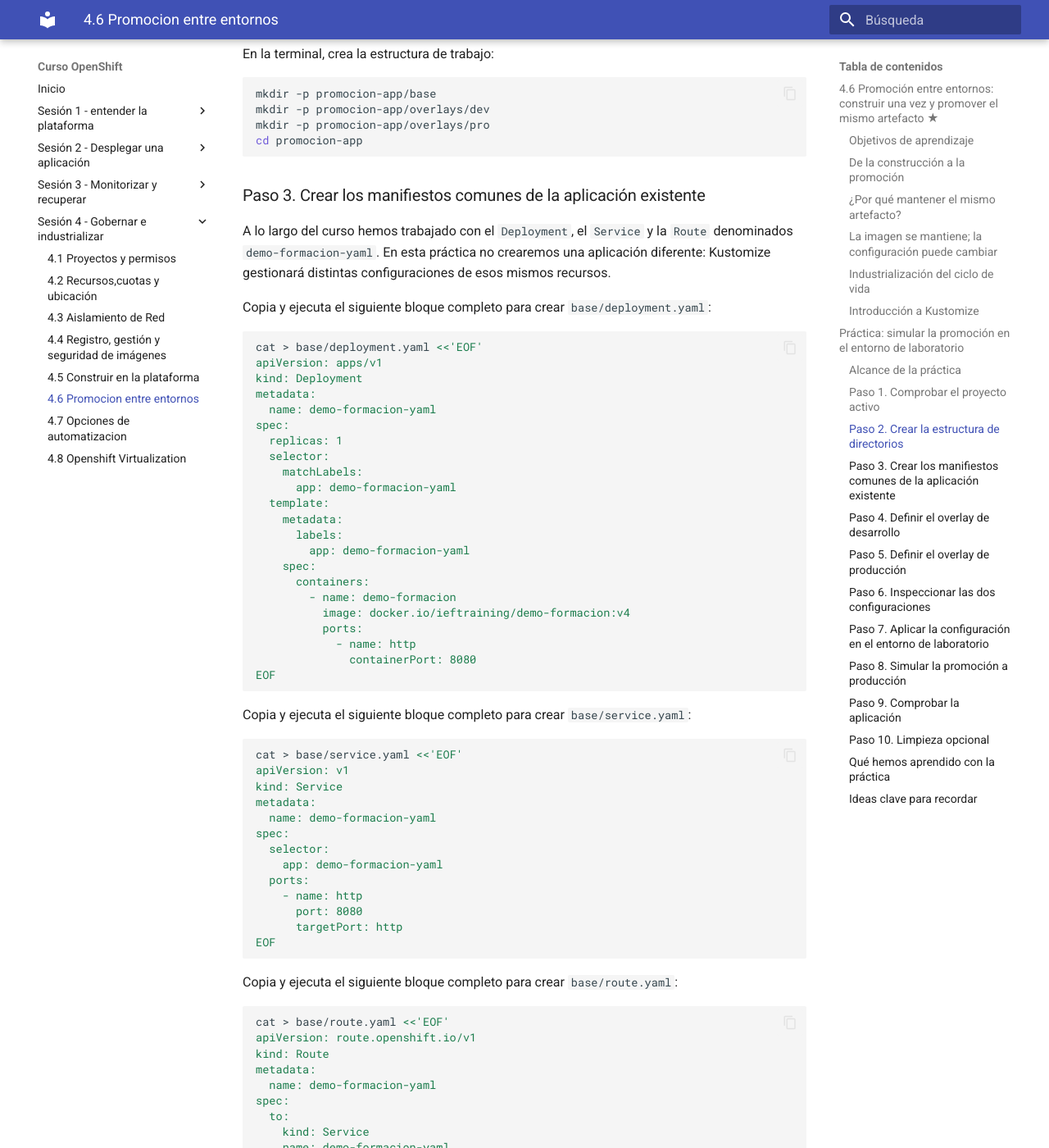
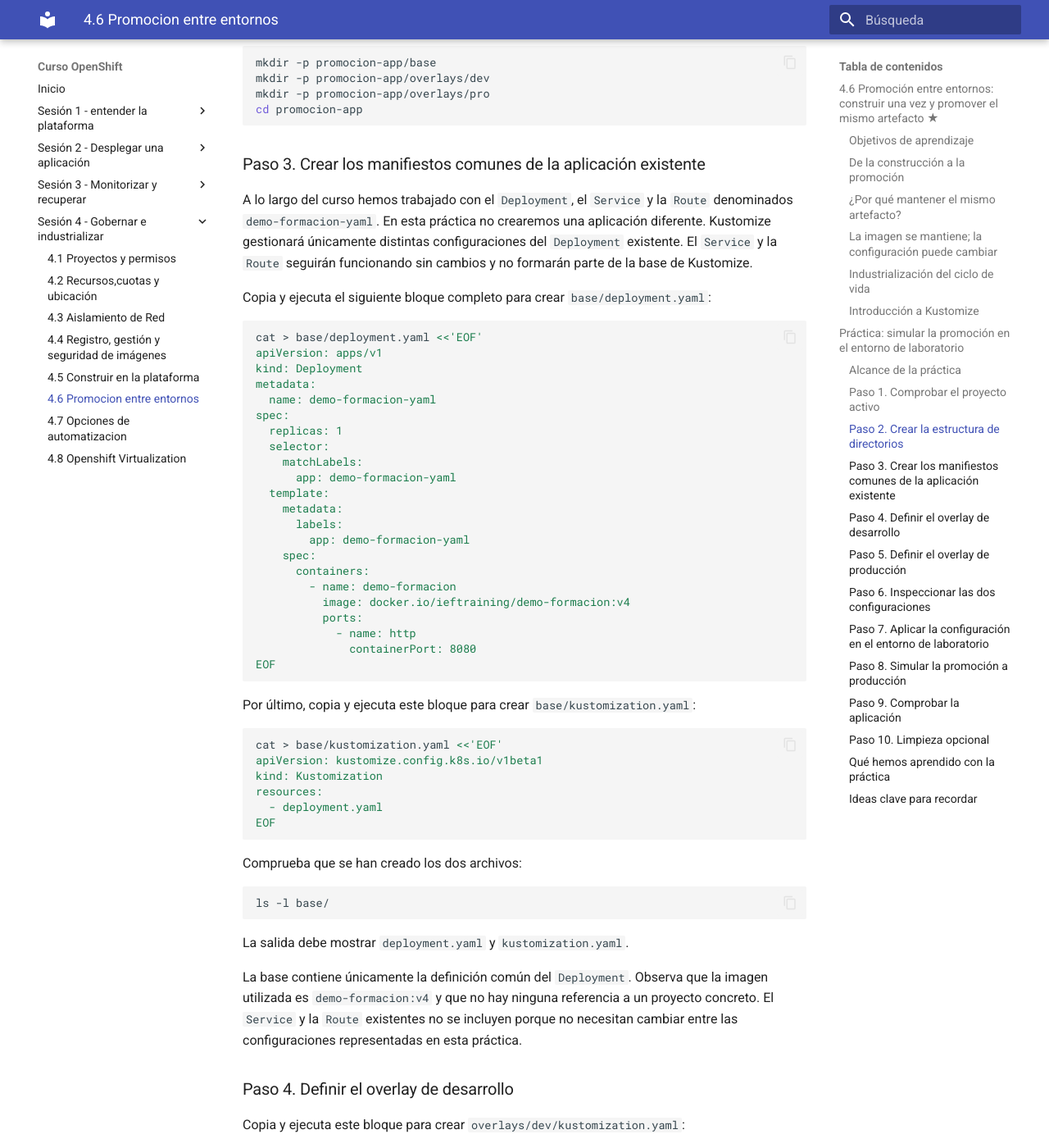
Before and after one commit to ieftraining/curso-openshift, an MkDocs documentation site: the page built from docs/sesion4/4.6 Promocion entre entornos.md, in a window 1280 px wide and 1400 px high, scrolled down 5423 px. Shown: the whole window at 82% size. Built offline with MkDocs 1.6.1 and Material for MkDocs 9.7.7, drawn with Linux system fonts in a browser that asks for light colours; some of the changed text lies outside the part shown.

Commit message:
Add files via upload

````diff
--- a/docs/sesion4/4.6 Promocion entre entornos.md
+++ b/docs/sesion4/4.6 Promocion entre entornos.md
@@ -109,15 +109,13 @@ Si una parte importante de los manifiestos es común a todos los entornos, copia
 
 Su organización básica utiliza dos conceptos:
 
-- **Base:** contiene los recursos comunes de la aplicación, como `Deployment`, `Service` y `Route`.
+- **Base:** contiene la definición común del recurso que queremos gestionar. En esta práctica será el `Deployment` existente.
 - **Superposiciones u overlays:** contienen las diferencias de cada entorno, como el número de réplicas o determinadas etiquetas.
 
 ```text
 promocion-app/
 ├── base/
 │   ├── deployment.yaml
-│   ├── service.yaml
-│   ├── route.yaml
 │   └── kustomization.yaml
 └── overlays/
     ├── dev/
@@ -181,7 +179,7 @@ cd promocion-app
 
 ### Paso 3. Crear los manifiestos comunes de la aplicación existente
 
-A lo largo del curso hemos trabajado con el `Deployment`, el `Service` y la `Route` denominados `demo-formacion-yaml`. En esta práctica no crearemos una aplicación diferente: Kustomize gestionará distintas configuraciones de esos mismos recursos.
+A lo largo del curso hemos trabajado con el `Deployment`, el `Service` y la `Route` denominados `demo-formacion-yaml`. En esta práctica no crearemos una aplicación diferente. Kustomize gestionará únicamente distintas configuraciones del `Deployment` existente. El `Service` y la `Route` seguirán funcionando sin cambios y no formarán parte de la base de Kustomize.
 
 Copia y ejecuta el siguiente bloque completo para crear `base/deployment.yaml`:
 
@@ -210,41 +208,6 @@ spec:
 EOF
 ```
 
-Copia y ejecuta el siguiente bloque completo para crear `base/service.yaml`:
-
-```bash
-cat > base/service.yaml <<'EOF'
-apiVersion: v1
-kind: Service
-metadata:
-  name: demo-formacion-yaml
-spec:
-  selector:
-    app: demo-formacion-yaml
-  ports:
-    - name: http
-      port: 8080
-      targetPort: http
-EOF
-```
-
-Copia y ejecuta el siguiente bloque completo para crear `base/route.yaml`:
-
-```bash
-cat > base/route.yaml <<'EOF'
-apiVersion: route.openshift.io/v1
-kind: Route
-metadata:
-  name: demo-formacion-yaml
-spec:
-  to:
-    kind: Service
-    name: demo-formacion-yaml
-  port:
-    targetPort: http
-EOF
-```
-
 Por último, copia y ejecuta este bloque para crear `base/kustomization.yaml`:
 
 ```bash
@@ -253,20 +216,18 @@ apiVersion: kustomize.config.k8s.io/v1beta1
 kind: Kustomization
 resources:
   - deployment.yaml
-  - service.yaml
-  - route.yaml
 EOF
 ```
 
-Comprueba que se han creado los cuatro archivos:
+Comprueba que se han creado los dos archivos:
 
 ```bash
 ls -l base/
 ```
 
-La salida debe mostrar `deployment.yaml`, `service.yaml`, `route.yaml` y `kustomization.yaml`.
+La salida debe mostrar `deployment.yaml` y `kustomization.yaml`.
 
-La base contiene la definición común. Observa que la imagen utilizada es `demo-formacion:v4` y que no hay ninguna referencia a un proyecto concreto.
+La base contiene únicamente la definición común del `Deployment`. Observa que la imagen utilizada es `demo-formacion:v4` y que no hay ninguna referencia a un proyecto concreto. El `Service` y la `Route` existentes no se incluyen porque no necesitan cambiar entre las configuraciones representadas en esta práctica.
 
 ### Paso 4. Definir el overlay de desarrollo
 
@@ -357,13 +318,19 @@ La comparación muestra el principio de la promoción: **la configuración cambi
 
 ### Paso 7. Aplicar la configuración en el entorno de laboratorio
 
-Antes de continuar, comprueba si ya existe una aplicación con los mismos nombres:
+Antes de continuar, comprueba que el `Deployment` sobre el que vamos a trabajar ya existe:
 
 ```bash
-oc get deployment,service,route demo-formacion-yaml
+oc get deployment demo-formacion-yaml
 ```
 
-Los recursos ya existen como resultado de los apartados anteriores. A diferencia de `oc kustomize`, que solo muestra el resultado, `oc apply -k` aplicará declarativamente esa configuración sobre los recursos `demo-formacion-yaml` existentes. Para aplicar primero la configuración de desarrollo, ejecuta:
+El `Service` y la `Route` creados en apartados anteriores continuarán sin cambios. Puedes comprobarlos con:
+
+```bash
+oc get service,route demo-formacion-yaml
+```
+
+A diferencia de `oc kustomize`, que solo muestra el resultado, `oc apply -k` aplicará declarativamente la configuración únicamente sobre el `Deployment` `demo-formacion-yaml` existente. Para aplicar primero la configuración de desarrollo, ejecuta:
 
 ```bash
 oc apply -k overlays/dev
@@ -428,6 +395,8 @@ Deberás observar que:
 
 ### Paso 9. Comprobar la aplicación
 
+El `Service` y la `Route` no se han modificado. Como los Pods mantienen la etiqueta `app: demo-formacion-yaml`, el `Service` existente continúa seleccionándolos y la aplicación sigue accesible mediante la misma `Route`.
+
 Obtén la URL de la ruta:
 
 ```bash
@@ -452,9 +421,10 @@ La práctica no ha reproducido una plataforma corporativa con varios entornos ai
 
 1. La imagen se construye una sola vez.
 2. La misma imagen se mantiene al pasar de una configuración a otra.
-3. Las diferencias entre entornos se expresan de forma declarativa.
-4. Kustomize evita duplicar todos los manifiestos.
-5. La promoción puede realizarse de forma controlada y trazable.
+3. Las diferencias del `Deployment` entre entornos se expresan de forma declarativa.
+4. Kustomize evita duplicar el manifiesto completo del `Deployment`.
+5. El `Service` y la `Route` permanecen sin cambios porque no forman parte de las diferencias que queremos representar.
+6. La promoción puede realizarse de forma controlada y trazable.
 
 ### Ideas clave para recordar
 
@@ -463,7 +433,7 @@ La práctica no ha reproducido una plataforma corporativa con varios entornos ai
     - **Artefacto y configuración son elementos diferentes:** la imagen se mantiene, mientras que las réplicas, variables y demás parámetros pueden variar.
     - **Trazabilidad:** la imagen debe identificarse de forma inequívoca. Puede utilizarse una versión, un identificador de compilación o un commit, según el proceso adoptado por la organización.
     - **Industrialización:** la promoción convierte el paso entre entornos en un proceso controlado y repetible, en lugar de una sucesión de despliegues manuales independientes.
-    - **Kustomize:** una base contiene los recursos comunes y los overlays expresan las diferencias de cada entorno.
+    - **Kustomize:** la base contiene el `Deployment` común y los overlays expresan las diferencias de cada entorno. El `Service` y la `Route` existentes no se modifican.
     - **Entorno de laboratorio:** la práctica representa DEV y PRO dentro de un único proyecto; no sustituye la separación real entre entornos de una plataforma corporativa.
     - **Inspección previa:** `oc kustomize` permite revisar el YAML resultante antes de aplicarlo.
     - **Aplicación declarativa:** `oc apply -k` procesa la configuración de Kustomize y presenta los recursos resultantes a la API de OpenShift.
````
